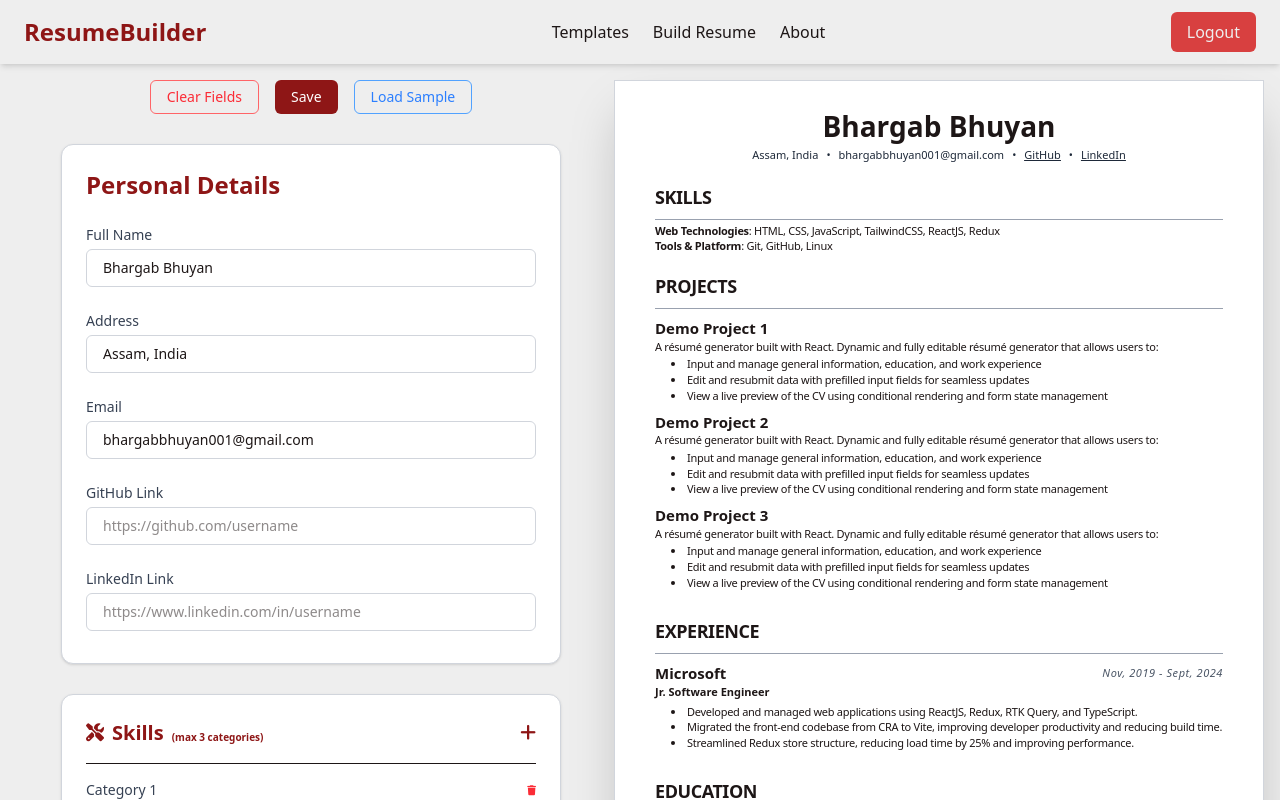
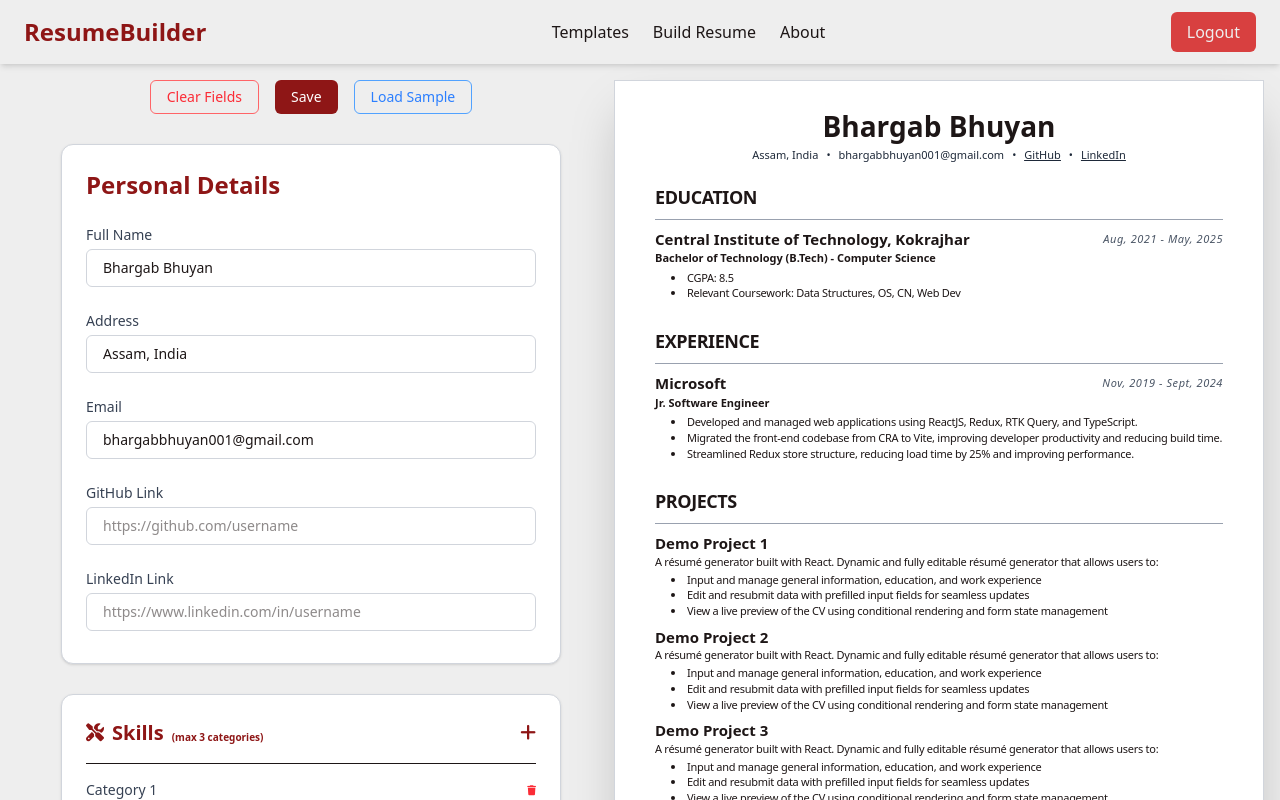
Before and after one commit to bhargablinx/resume-builder, a React (Vite) app: page /resume in a window 1280 px wide. Shown: the top 800 px of the page. Built offline with nearby package versions, Linux system fonts and the light colour scheme.

Commit message:
Added 24 templates

```diff
--- a/src/components/Resume.jsx
+++ b/src/components/Resume.jsx
@@ -1,6 +1,7 @@
 import { useSelector } from "react-redux";
+import { resumeTemplates } from "./TemplateOrder";
 
-export const Resume = () => {
+export const Resume = ({ templateId }) => {
     const { personalInfo, skill, projects, experience, education } =
         useSelector((state) => state.resume);
 
@@ -40,7 +41,24 @@ export const Resume = () => {
                 </ul>
             </header>
 
-            {/* SKILLS */}
+            <Template
+                templateId={templateId}
+                skill={skill}
+                projects={projects}
+                experience={experience}
+                education={education}
+            />
+        </div>
+    );
+};
+
+function Template({ templateId, skill, projects, experience, education }) {
+    const template = resumeTemplates.find((t) => t.id === templateId);
+
+    const renderSection = (section) => {
+        switch (section) {
+            case "SKILLS":
+                return (
                     <SectionHeading sectionName="SKILLS">
                         <ul className="text-[11px] space-y-0.5 leading-tight tracking-tight">
                             {skill.map((obj) => (
@@ -53,8 +71,9 @@ export const Resume = () => {
                             ))}
                         </ul>
                     </SectionHeading>
-
-            {/* PROJECTS */}
+                );
+            case "PROJECTS":
+                return (
                     <SectionHeading sectionName="PROJECTS">
                         {projects.map((project, index) => (
                             <ProjectSection
@@ -72,8 +91,9 @@ export const Resume = () => {
                             </ProjectSection>
                         ))}
                     </SectionHeading>
-
-            {/* EXPERIENCE */}
+                );
+            case "EXPERIENCE":
+                return (
                     <SectionHeading sectionName="EXPERIENCE">
                         {experience.map((exp, index) => (
                             <JobSection
@@ -91,8 +111,9 @@ export const Resume = () => {
                             </JobSection>
                         ))}
                     </SectionHeading>
-
-            {/* EDUCATION */}
+                );
+            case "EDUCATION":
+                return (
                     <SectionHeading sectionName="EDUCATION">
                         {education.map((edu, index) => (
                             <EducationSection
@@ -109,9 +130,12 @@ export const Resume = () => {
                             </EducationSection>
                         ))}
                     </SectionHeading>
-        </div>
                 );
+        }
     };
+
+    return <>{template.sectionOrder.map(renderSection)}</>;
+}
 
 // Shared Section Heading
 function SectionHeading({ children, sectionName }) {
--- /dev/null
+++ b/src/components/TemplateOrder.js
@@ -0,0 +1,26 @@
+export const resumeTemplates = [
+    { id: 1, sectionOrder: ["SKILLS", "PROJECTS", "EXPERIENCE", "EDUCATION"] },
+    { id: 2, sectionOrder: ["SKILLS", "PROJECTS", "EDUCATION", "EXPERIENCE"] },
+    { id: 3, sectionOrder: ["SKILLS", "EXPERIENCE", "PROJECTS", "EDUCATION"] },
+    { id: 4, sectionOrder: ["SKILLS", "EXPERIENCE", "EDUCATION", "PROJECTS"] },
+    { id: 5, sectionOrder: ["SKILLS", "EDUCATION", "PROJECTS", "EXPERIENCE"] },
+    { id: 6, sectionOrder: ["SKILLS", "EDUCATION", "EXPERIENCE", "PROJECTS"] },
+    { id: 7, sectionOrder: ["PROJECTS", "SKILLS", "EXPERIENCE", "EDUCATION"] },
+    { id: 8, sectionOrder: ["PROJECTS", "SKILLS", "EDUCATION", "EXPERIENCE"] },
+    { id: 9, sectionOrder: ["PROJECTS", "EXPERIENCE", "SKILLS", "EDUCATION"] },
+    { id: 10, sectionOrder: ["PROJECTS", "EXPERIENCE", "EDUCATION", "SKILLS"] },
+    { id: 11, sectionOrder: ["PROJECTS", "EDUCATION", "SKILLS", "EXPERIENCE"] },
+    { id: 12, sectionOrder: ["PROJECTS", "EDUCATION", "EXPERIENCE", "SKILLS"] },
+    { id: 13, sectionOrder: ["EXPERIENCE", "SKILLS", "PROJECTS", "EDUCATION"] },
+    { id: 14, sectionOrder: ["EXPERIENCE", "SKILLS", "EDUCATION", "PROJECTS"] },
+    { id: 15, sectionOrder: ["EXPERIENCE", "PROJECTS", "SKILLS", "EDUCATION"] },
+    { id: 16, sectionOrder: ["EXPERIENCE", "PROJECTS", "EDUCATION", "SKILLS"] },
+    { id: 17, sectionOrder: ["EXPERIENCE", "EDUCATION", "SKILLS", "PROJECTS"] },
+    { id: 18, sectionOrder: ["EXPERIENCE", "EDUCATION", "PROJECTS", "SKILLS"] },
+    { id: 19, sectionOrder: ["EDUCATION", "SKILLS", "PROJECTS", "EXPERIENCE"] },
+    { id: 20, sectionOrder: ["EDUCATION", "SKILLS", "EXPERIENCE", "PROJECTS"] },
+    { id: 21, sectionOrder: ["EDUCATION", "PROJECTS", "SKILLS", "EXPERIENCE"] },
+    { id: 22, sectionOrder: ["EDUCATION", "PROJECTS", "EXPERIENCE", "SKILLS"] },
+    { id: 23, sectionOrder: ["EDUCATION", "EXPERIENCE", "SKILLS", "PROJECTS"] },
+    { id: 24, sectionOrder: ["EDUCATION", "EXPERIENCE", "PROJECTS", "SKILLS"] },
+];
--- a/src/pages/ResumeBuilder.jsx
+++ b/src/pages/ResumeBuilder.jsx
@@ -5,7 +5,7 @@ export const ResumeBuilder = () => {
     return (
         <section className="flex gap-2 m-4 justify-between">
             <ResumeControl />
-            <Resume />
+            <Resume templateId={24} />
         </section>
     );
 };
```
Lines whose indentation alone changed are shown as unchanged.
